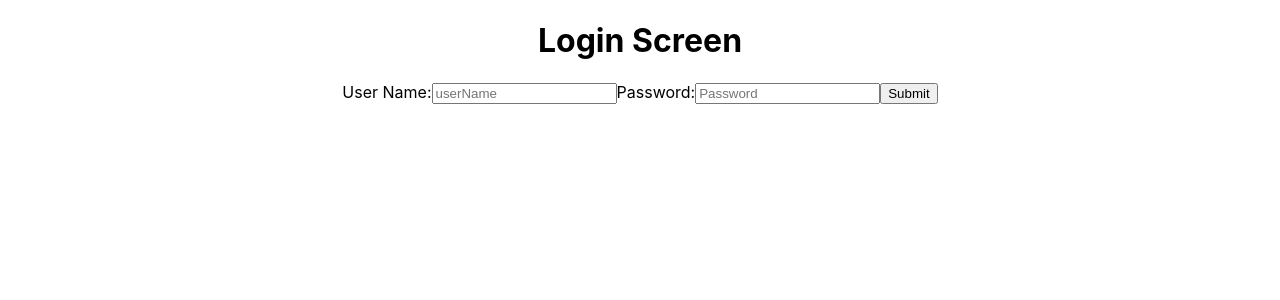
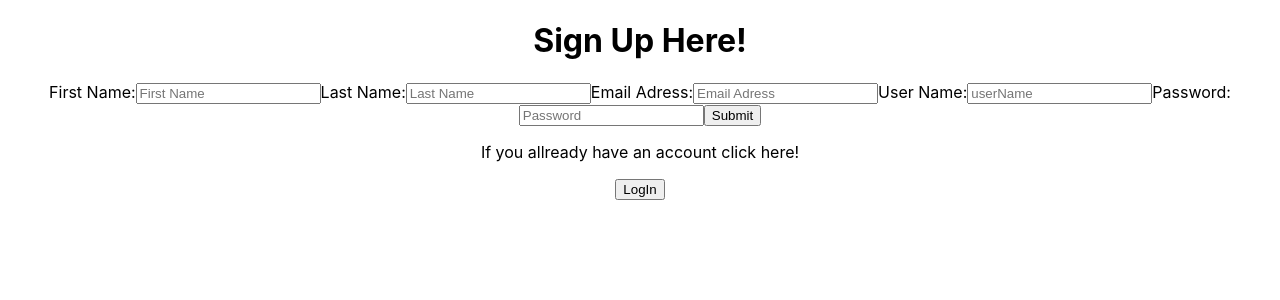
Before and after one commit to friend-finder-bw-project/front-end, a React (Create React App) app in the folder friend-finder/: page / in a window 1280 px wide. Shown: the top 300 px of the page. Built offline with nearby package versions, Linux system fonts and the light colour scheme.

Commit message:
built signup.js draft

```diff
--- a/friend-finder/src/App.js
+++ b/friend-finder/src/App.js
@@ -1,4 +1,5 @@
 import React from 'react';
+import { Route } from 'react-router-dom';
 import LoginForm from './components/LoginForm';
 import SignUp from './components/SignUp';
 import './App.css';
@@ -6,8 +7,8 @@ import './App.css';
 function App() {
   return (
     <div className="App">
-    <SignUp />
-    <LoginForm />
+    <Route exact path = '/' component={SignUp}/>
+    <Route exact path = '/login' component={LoginForm}/>
     </div>
   );
 }
--- a/friend-finder/src/components/LoginForm.js
+++ b/friend-finder/src/components/LoginForm.js
@@ -2,7 +2,7 @@
 
 import React from 'react';
 import ReactDom from 'react-dom';
-import {withFormik, Form, Field, ErrorMessage} from 'formik';
+import { withFormik, Form, Field, ErrorMessage } from 'formik';
 import * as Yup from "yup";
 
 function LoginForm() {
@@ -13,30 +13,30 @@ function LoginForm() {
                 <label>
                     User Name:
                 <Field
-                type= "text"
-                name= "userName"
-                placeholder= "userName"
+                        type="text"
+                        name="userName"
+                        placeholder="userName"
                     />
                 </label>
                 <label>
                     Password:
                 <Field
-                type= "password"
-                name= "Password"
-                placeholder= "Password"
+                        type="password"
+                        name="password"
+                        placeholder="Password"
                     />
                 </label>
-            <input type="submit"/>
+                <input type="submit" />
             </Form>
         </div>
     );
 }
 
-const LoginFormWithFormik= withFormik ({
-    mapPropsToValues(){
+const LoginFormWithFormik = withFormik({
+    mapPropsToValues() {
         return {
-            userName:"",
-            password:"",
+            userName: "",
+            password: "",
         };
     },
     validationSchema: Yup.object().shape({
--- a/friend-finder/src/components/SignUp.js
+++ b/friend-finder/src/components/SignUp.js
@@ -1,13 +1,119 @@
 // Luis & Colin
 
 import React from 'react';
+import ReactDom from 'react-dom';
+import { withFormik, Form, Field, ErrorMessage } from 'formik';
+import { Link } from 'react-router-dom';
+import * as Yup from "yup";
 
 function SignUp() {
   return (
     <div >
-
+      <h1>Sign Up Here!</h1>
+      <Form>
+        <label>
+          First Name:
+                <Field
+            type="text"
+            name="firstName"
+            placeholder="First Name"
+          />
+        </label>
+        <label>
+          Last Name:
+                <Field
+            type="text"
+            name="lastName"
+            placeholder="Last Name"
+          />
+        </label>
+        <label>
+          Email Adress:
+                <Field
+            type="email"
+            name="mailAdress"
+            placeholder="Email Adress"
+          />
+        </label>
+        <label>
+          User Name:
+                <Field
+            type="text"
+            name="userName"
+            placeholder="userName"
+          />
+        </label>
+        <label>
+          Password:
+                <Field
+            type="password"
+            name="password"
+            placeholder="Password"
+          />
+        </label>
+        <input type="submit" />
+      </Form>
+      <p>
+        If you allready have an account click here!
+      </p>
+      <Link to="/login">
+        <button>LogIn</button>
+      </Link>
     </div>
   );
 }
 
-export default SignUp;
+const SignUpWithFormik = withFormik({
+  mapPropsToValues() {
+    return {
+      firstName: "",
+      lastName: "",
+      mailAdress: "",
+      userName: "",
+      password: ""
+    };
+  },
+
+  validationSchema: Yup.object().shape({
+    firstName: Yup.string().required(""),
+    lastName: Yup.string().required(""),
+    mailAdress: Yup.string().required(""),
+    userName: Yup.string().required(""),
+    password: Yup.string().required("")
+  })
+
+})(SignUp);
+
+export default SignUpWithFormik;
+
+
+// const handleFormChange = (e => {
+//   if (e.target.type === "checkbox") {
+//     setTestForm({
+//       ...testForm,
+//       [e.target.name]: e.target.checked
+//     });
+//   } else {
+//     if (/^[A-Za-z]+$/.test(e.target.value) || e.target.value === "") {
+//       {
+//         setTestForm({
+//           ...testForm,
+//           [e.target.name]: e.target.value
+//         });
+//       }
+//     }
+//   }
+// });
+
+// const handleSubmit = e => {
+//   // Preventing the form submit from refreshing the page
+//   // preventing default form submission behaviour
+//   e.preventDefault();
+//   // For seeing all the event properties in the console
+//   e.persist();
+//   console.log(e);
+//   // We can log the values of each input within the form
+//   console.log(e.target.username.value);
+//   console.log(e.target.password.value);
+//   console.log(e.target.remember_pass.value);
+// };
```
Also changed, not shown: friend-finder/src/Survey.js (added). Lines whose indentation alone changed are shown as unchanged.
